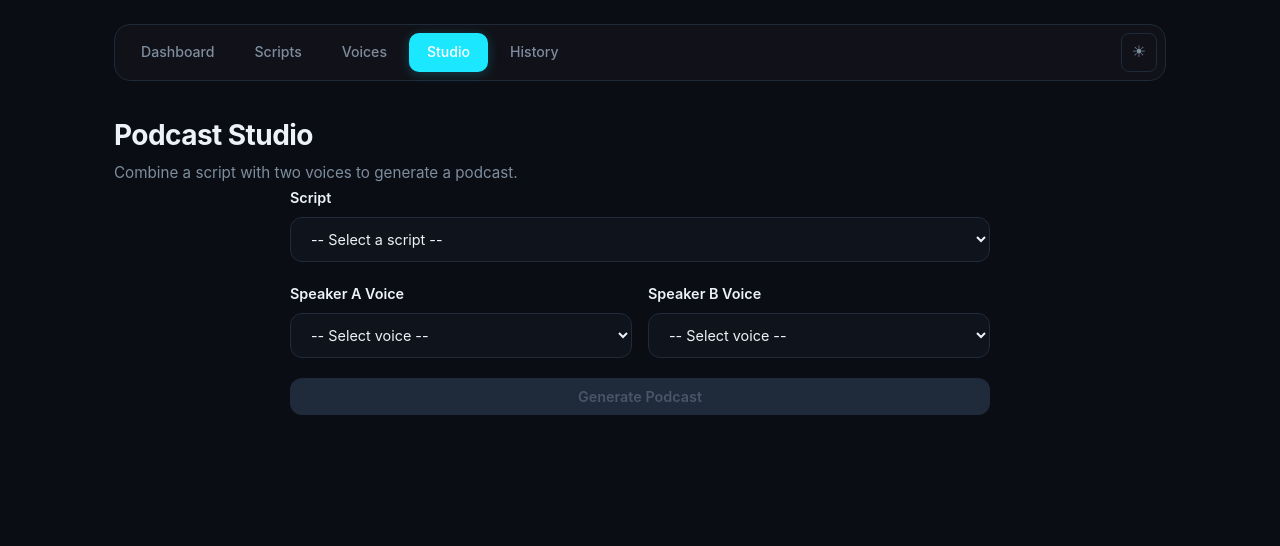
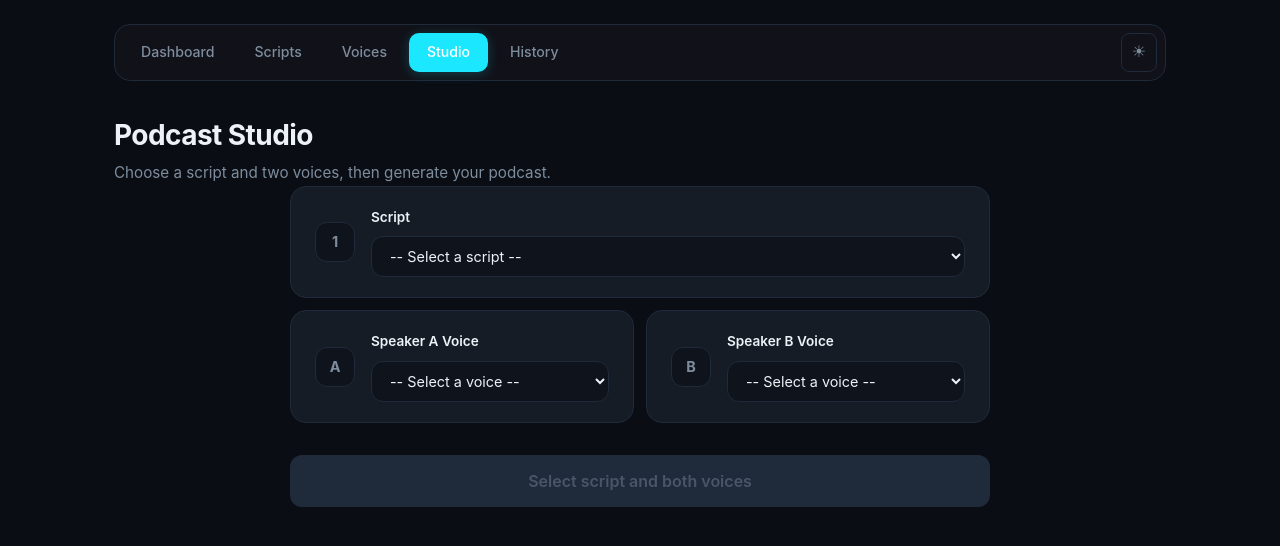
Before and after one commit to bdburak/LocalMediumArticlePodcastGenerator, a Flask app: page /studio in a window 1280 px wide. Shown: the top 546 px of the page. Run offline with Flask 3, Linux system fonts and the light colour scheme; data that the repository does not hold is empty.

Commit message:
Refine History and Studio pages with polished card layouts and better UX
- History: removed duplicate nav, clean cards with hostname + relative timestamps, filter, Listen button
- Studio: card-based layout with numbered icons, script preview shows title + turns on select, contextual generate button text showing what's missing, View Project link on completion
- Added studio-card, studio-row-cards, btn-large, studio-preview CSS

```diff
--- a/web/static/style.css
+++ b/web/static/style.css
@@ -519,18 +519,66 @@ textarea { resize: vertical; min-height: 80px; }
 .test-audio audio { width: 100%; height: 44px; margin-bottom: 12px; border-radius: var(--radius-sm); }
 
 /* === Studio === */
+.studio-layout { max-width: 700px; margin: 0 auto; }
+
+.studio-card {
+    display: flex;
+    gap: 16px;
+    background: var(--bg-tertiary);
+    border: 1px solid var(--border);
+    border-radius: var(--radius-lg);
+    padding: 20px 24px;
+    margin-bottom: 12px;
+    align-items: center;
+    transition: border-color var(--transition-fast);
+}
+.studio-card:focus-within { border-color: var(--accent); }
+
+.studio-card-icon {
+    width: 40px; height: 40px;
+    border-radius: var(--radius);
+    background: var(--bg-secondary);
+    border: 1px solid var(--border);
+    display: flex; align-items: center; justify-content: center;
+    font-weight: 700; font-size: 0.9rem;
+    color: var(--text-secondary);
+    flex-shrink: 0;
+}
+
+.studio-card-body { flex: 1; min-width: 0; }
+
+.studio-label { display: block; font-weight: 600; font-size: 0.85rem; margin-bottom: 8px; }
+
+.studio-row-cards { display: grid; grid-template-columns: 1fr 1fr; gap: 12px; margin-bottom: 12px; }
+
+.studio-select-wrapper { position: relative; }
+.studio-select {
+    width: 100%; padding: 10px 14px;
+    background: var(--bg-secondary); border: 1px solid var(--border);
+    border-radius: var(--radius); color: var(--text-primary);
+    font-size: 0.9rem; appearance: auto;
+}
+.studio-select:focus { border-color: var(--accent); outline: none; }
+
+.studio-preview {
+    margin-top: 10px; padding: 8px 12px;
+    background: var(--bg-secondary); border-radius: var(--radius-sm);
+    font-size: 0.8rem; color: var(--text-secondary);
+    display: flex; gap: 12px; align-items: center;
+}
+
+.btn-large {
+    width: 100%;
+    padding: 16px 24px;
+    font-size: 1rem;
+    border-radius: var(--radius);
+    margin-top: 8px;
+}
+
 .studio-form { max-width: 700px; margin: 0 auto; }
 .studio-field { margin-bottom: 20px; }
 .studio-field label { display: block; font-weight: 600; margin-bottom: 8px; font-size: 0.9rem; }
 .studio-row { display: grid; grid-template-columns: 1fr 1fr; gap: 16px; }
-
-.studio-select {
-    width: 100%; padding: 12px 16px;
-    background: var(--bg-secondary); border: 1px solid var(--border);
-    border-radius: var(--radius); color: var(--text-primary);
-    font-size: 0.9rem;
-}
-.studio-select:focus { border-color: var(--accent); }
 
 /* === Script pages === */
 .create-prompt-card {
@@ -771,7 +819,7 @@ textarea { resize: vertical; min-height: 80px; }
     .top-nav { gap: 2px; padding: 4px; overflow-x: auto; }
     .nav-link { padding: 6px 12px; font-size: 0.8rem; white-space: nowrap; }
 
-    .voice-selector-container, .studio-row { grid-template-columns: 1fr; }
+    .voice-selector-container, .studio-row, .studio-row-cards { grid-template-columns: 1fr; }
 
     h1 { font-size: 1.4rem; }
     .bento-stat-number { font-size: 2rem; }
--- a/web/templates/studio.html
+++ b/web/templates/studio.html
@@ -19,41 +19,55 @@
 
         <header>
             <h1>Podcast Studio</h1>
-            <p class="subtitle">Combine a script with two voices to generate a podcast.</p>
+            <p class="subtitle">Choose a script and two voices, then generate your podcast.</p>
         </header>
 
-        <div class="studio-form">
-            <div class="studio-field">
-                <label>Script</label>
-                <select id="script-select" class="studio-select">
-                    <option value="">-- Select a script --</option>
-                </select>
-            </div>
-            <div class="studio-row">
-                <div class="studio-field">
-                    <label>Speaker A Voice</label>
-                    <select id="voice-a-select" class="studio-select">
-                        <option value="">-- Select voice --</option>
-                    </select>
-                </div>
-                <div class="studio-field">
-                    <label>Speaker B Voice</label>
-                    <select id="voice-b-select" class="studio-select">
-                        <option value="">-- Select voice --</option>
-                    </select>
+        <div class="studio-layout">
+            <div class="studio-card">
+                <div class="studio-card-icon">1</div>
+                <div class="studio-card-body">
+                    <label class="studio-label">Script</label>
+                    <div class="studio-select-wrapper">
+                        <select id="script-select" class="studio-select"></select>
+                        <div id="script-preview" class="studio-preview hidden">
+                            <span id="script-preview-title"></span>
+                            <span id="script-preview-turns"></span>
+                        </div>
+                    </div>
                 </div>
             </div>
-            <button id="generate-btn" class="btn primary" disabled style="width:100%">Generate Podcast</button>
+
+            <div class="studio-row-cards">
+                <div class="studio-card">
+                    <div class="studio-card-icon">A</div>
+                    <div class="studio-card-body">
+                        <label class="studio-label">Speaker A Voice</label>
+                        <select id="voice-a-select" class="studio-select"></select>
+                    </div>
+                </div>
+                <div class="studio-card">
+                    <div class="studio-card-icon">B</div>
+                    <div class="studio-card-body">
+                        <label class="studio-label">Speaker B Voice</label>
+                        <select id="voice-b-select" class="studio-select"></select>
+                    </div>
+                </div>
+            </div>
+
+            <button id="generate-btn" class="btn primary btn-large" disabled>
+                <span id="generate-btn-text">Select script and both voices to start</span>
+            </button>
         </div>
 
         <div id="gen-status" class="status-panel hidden">
-            <h3>Generating...</h3>
+            <h3>Generating Your Podcast</h3>
             <ul id="gen-steps"></ul>
         </div>
 
         <div id="gen-complete" class="complete-panel hidden">
             <span class="checkmark">&#10003;</span>
             <span>Podcast generated!</span>
+            <a id="gen-project-link" href="#" class="btn small primary" style="margin-left:auto">View Project</a>
         </div>
 
         <div id="audio-player" class="audio-player-full hidden">
@@ -62,21 +76,24 @@
     </div>
 
     <script>
+        let scriptsData = [];
+        let voicesData = [];
+
         async function loadSelects() {
             try {
                 const [scriptsResp, voicesResp] = await Promise.all([
                     fetch('/api/scripts'),
                     fetch('/api/voices/library'),
                 ]);
-                const scripts = await scriptsResp.json();
-                const voices = await voicesResp.json();
+                scriptsData = await scriptsResp.json();
+                voicesData = await voicesResp.json();
 
+                const scriptEmpty = '<option value="">-- Select a script --</option>';
                 const ss = document.getElementById('script-select');
-                ss.innerHTML = '<option value="">-- Select a script --</option>' +
-                    scripts.map(s => `<option value="${s.id}">${esc(s.article_title)}</option>`).join('');
+                ss.innerHTML = scriptEmpty + scriptsData.map(s => `<option value="${s.id}">${esc(s.article_title)} (${s.turns || 0} turns)</option>`).join('');
 
-                const voiceOpts = '<option value="">-- Select voice --</option>' +
-                    voices.map(v => `<option value="${esc(v.name)}">${esc(v.name)} (${v.type})</option>`).join('');
+                const voiceEmpty = '<option value="">-- Select a voice --</option>';
+                const voiceOpts = voiceEmpty + voicesData.map(v => `<option value="${esc(v.name)}">${esc(v.name)} (${v.type})</option>`).join('');
                 document.getElementById('voice-a-select').innerHTML = voiceOpts;
                 document.getElementById('voice-b-select').innerHTML = voiceOpts;
 
@@ -90,34 +107,61 @@
         }
 
         function checkGenerate() {
-            const s = document.getElementById('script-select').value;
-            const a = document.getElementById('voice-a-select').value;
-            const b = document.getElementById('voice-b-select').value;
-            document.getElementById('generate-btn').disabled = !(s && a && b);
+            const sid = document.getElementById('script-select').value;
+            const va = document.getElementById('voice-a-select').value;
+            const vb = document.getElementById('voice-b-select').value;
+            const btn = document.getElementById('generate-btn');
+            const btnText = document.getElementById('generate-btn-text');
+
+            if (sid && va && vb) {
+                btn.disabled = false;
+                btnText.textContent = 'Generate Podcast';
+            } else {
+                btn.disabled = true;
+                const missing = [];
+                if (!sid) missing.push('script');
+                if (!va) missing.push('Speaker A');
+                if (!vb) missing.push('Speaker B');
+                btnText.textContent = missing.length === 3 ? 'Select script and both voices' : 'Select ' + missing.join(', ');
+            }
+
+            if (sid) {
+                const s = scriptsData.find(x => x.id === sid);
+                const preview = document.getElementById('script-preview');
+                if (s) {
+                    document.getElementById('script-preview-title').textContent = s.article_title;
+                    document.getElementById('script-preview-turns').textContent = (s.turns || 0) + ' turns';
+                    preview.classList.remove('hidden');
+                } else {
+                    preview.classList.add('hidden');
+                }
+            }
         }
 
         async function handleGenerate() {
             const btn = document.getElementById('generate-btn');
+            const btnText = document.getElementById('generate-btn-text');
             const status = document.getElementById('gen-status');
             const steps = document.getElementById('gen-steps');
             const complete = document.getElementById('gen-complete');
             const player = document.getElementById('audio-player');
+            const link = document.getElementById('gen-project-link');
 
             btn.disabled = true;
+            btnText.textContent = 'Generating...';
             status.classList.remove('hidden');
             complete.classList.add('hidden');
             player.classList.add('hidden');
             steps.innerHTML = '';
 
-            const scriptId = document.getElementById('script-select').value;
-            const voiceA = document.getElementById('voice-a-select').value;
-            const voiceB = document.getElementById('voice-b-select').value;
-
             try {
                 const resp = await fetch('/api/studio/generate', {
-                    method: 'POST',
-                    headers: { 'Content-Type': 'application/json' },
-                    body: JSON.stringify({ script_id: scriptId, voice_a_name: voiceA, voice_b_name: voiceB }),
+                    method: 'POST', headers: { 'Content-Type': 'application/json' },
+                    body: JSON.stringify({
+                        script_id: document.getElementById('script-select').value,
+                        voice_a_name: document.getElementById('voice-a-select').value,
+                        voice_b_name: document.getElementById('voice-b-select').value,
+                    }),
                 });
 
                 const reader = resp.body.getReader();
@@ -137,10 +181,12 @@
                             document.getElementById('final-audio').load();
                             player.classList.remove('hidden');
                             complete.classList.remove('hidden');
+                            link.href = '/project/' + d.project_id;
                             btn.disabled = false;
+                            btnText.textContent = 'Generate Another';
                             return;
                         }
-                        if (d.status === 'failed') { li.classList.add('done'); li.style.color = 'var(--error)'; steps.appendChild(li); btn.disabled = false; return; }
+                        if (d.status === 'failed') { li.classList.add('done'); li.style.color = 'var(--error)'; steps.appendChild(li); btn.disabled = false; btnText.textContent = 'Generate Podcast'; return; }
                         li.classList.add('current');
                         const prev = steps.querySelector('.current');
                         if (prev) { prev.classList.remove('current'); prev.classList.add('done'); }
@@ -153,6 +199,7 @@
                 li.style.color = 'var(--error)';
                 steps.appendChild(li);
                 btn.disabled = false;
+                btnText.textContent = 'Generate Podcast';
             }
         }
 
```
Also changed, not shown: web/templates/projects.html (+41 -45 lines).
